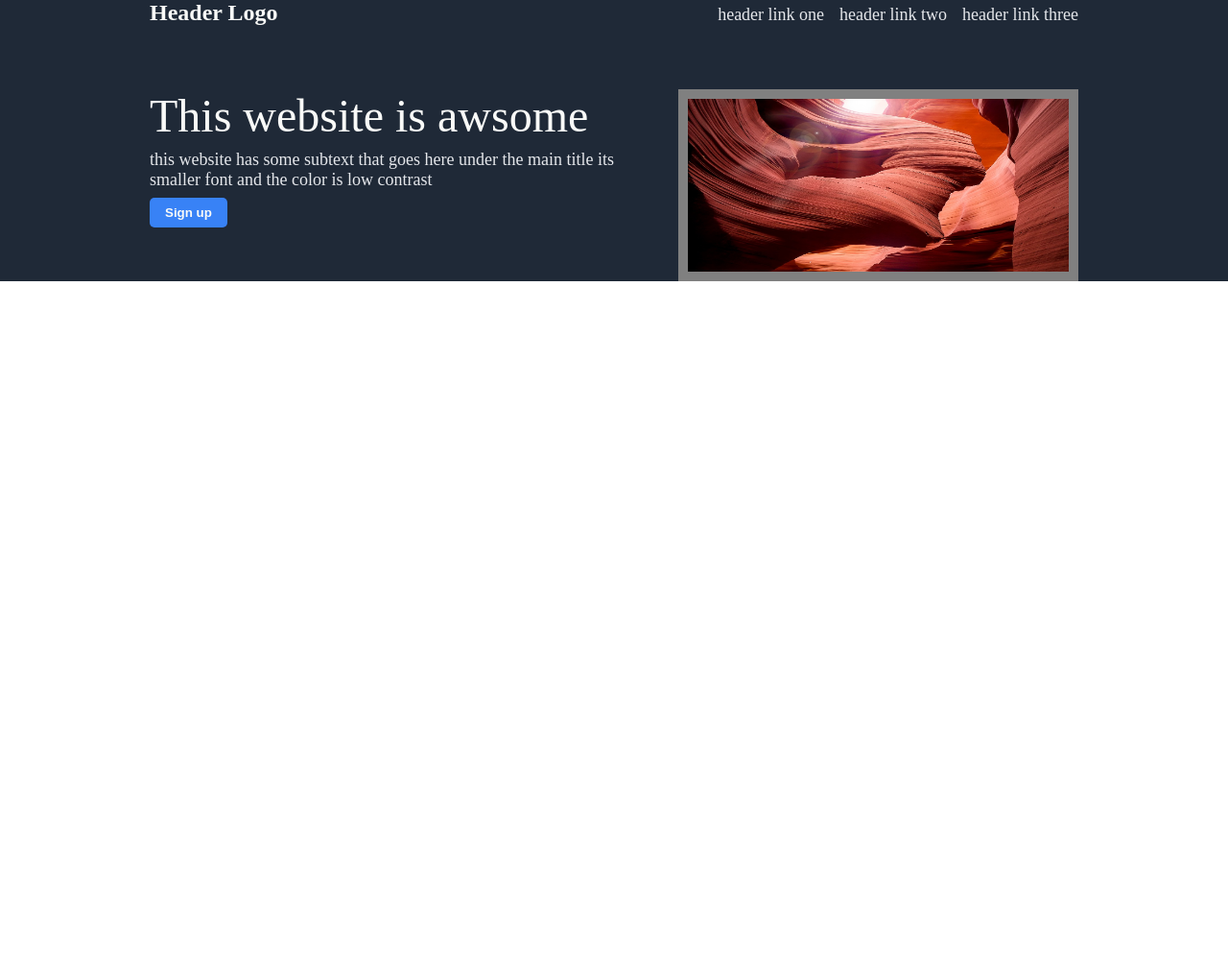
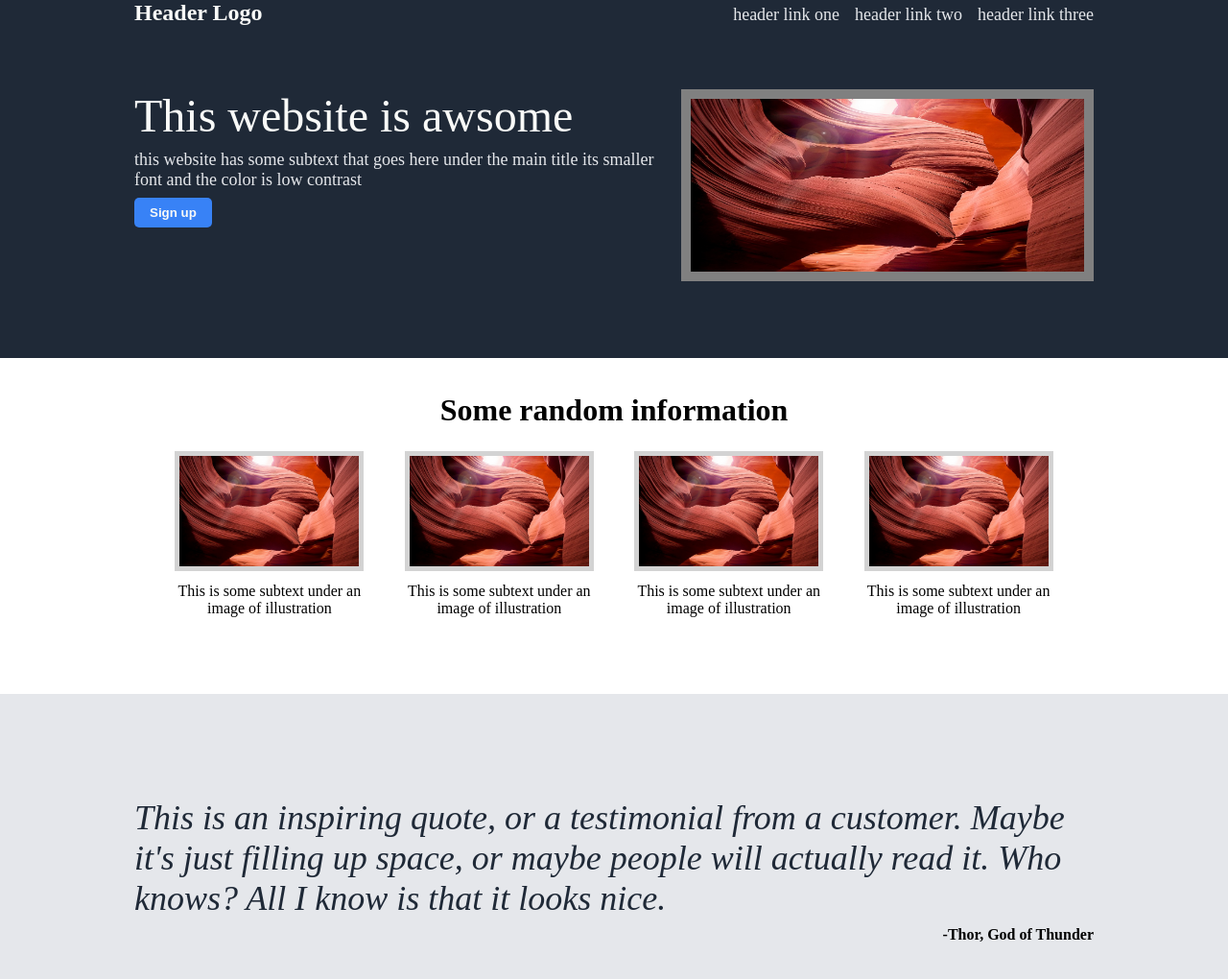
Before and after one commit to HakasOD/landing-page-odin, a plain HTML site: page index.html in a window 1280 px wide. Shown: the whole page at 96% size. Before the commit the page ends 800 px from the top, so only its background shows below. Drawn offline with Linux system fonts and the light colour scheme.

Commit message:
Add quote section

```diff
--- a/index.html
+++ b/index.html
@@ -32,12 +32,42 @@
         </div>
     </div>
 
+
     <div class="information">
-
+        <div class="content-container">
+            <h1>Some random information</h1>
+            <div class="images">
+                <div class="image-card">
+                    <img src="images/antelope-canyon-6305458_1280.jpg" alt="">
+                    <p>This is some subtext under an image of illustration</p>
+                </div>
+                <div class="image-card">
+                    <img src="images/antelope-canyon-6305458_1280.jpg" alt="">
+                    <p>This is some subtext under an image of illustration</p>
+                </div>
+                <div class="image-card">
+                    <img src="images/antelope-canyon-6305458_1280.jpg" alt="">
+                    <p>This is some subtext under an image of illustration</p>
+                </div>
+                <div class="image-card">
+                    <img src="images/antelope-canyon-6305458_1280.jpg" alt="">
+                    <p>This is some subtext under an image of illustration</p>
+                </div>
+            </div>
+        </div>
     </div>
 
-    <div class="quote">
+    <div class="quote-section">
+        <div class="content-container">
+            <p class="quote">This is an inspiring quote, or a testimonial from a customer.
+                Maybe it's just filling up space, or maybe people will actually read
+                it. Who knows? All I know is that it looks nice.
+            </p>
+            <div class="quote-author">
+                <p>-Thor, God of Thunder</p>
+            </div>
 
+        </div>
     </div>
 
     <div class="call-to-action">
--- a/style.css
+++ b/style.css
@@ -4,21 +4,27 @@
     margin: 0;
 }
 
-.hero {
-    background-color: #1f2937;
-    display: flex;
-    justify-content: center;
-    align-items: center;
-
-}
-
 .content-container {
     width: 1000px;
     max-width: 1000px;
-    padding-left: 16px;
-    padding-right: 16px;
+
+    /* padding: 0px 24px;  /* Not working */
 }
 
+a {
+    text-decoration: none;
+}
+
+ul {
+    list-style: none;
+}
+
+
+p {
+    margin: 8px 0;
+}
+
+/* Hero */
 .nav-bar {
     display: flex;
     justify-content: space-between;
@@ -29,6 +35,14 @@
     font-weight:bolder;
     flex-grow: 0;
 
+}
+
+.hero {
+    background-color: #1f2937;
+    display: flex;
+    justify-content: center;
+    align-items: center;
+    padding-bottom: 80px;
 }
 
 .hero .links {
@@ -47,8 +61,9 @@
     display: flex;
 }
 
-.info {
+.hero .info {
     margin-right: 16px;
+
 }
 
 .hero .container button{
@@ -60,27 +75,68 @@
     padding: 8px 16px;
 }
 
-a {
-    text-decoration: none;
-}
-
-ul {
-    list-style: none;
-}
-
-img {
+.hero img {
     height: 200px;
     width: 600px;
     border: 10px solid gray;
 
 }
 
-h1 {
+.hero h1 {
     color: #f9faf8;
     font-size: 48px;
     font-weight: bolder;
 }
 
-p {
-    margin: 8px 0;
+
+
+/* Information section */
+
+.information {
+    display: flex;
+    justify-content: center;
+    text-align: center;
+    margin-top: 36px;
+    margin-bottom: 72px;
 }
+
+.information h1 {
+    margin-bottom: 24px;
+}
+.images {
+    display: flex;
+    justify-content: space-evenly;
+    flex-wrap: wrap;
+}
+
+.images .image-card {
+    flex-basis: 100px;
+
+}
+
+.images img{
+    border: 5px solid lightgray;
+    height: 125px;
+    width: auto;
+}
+
+
+/* Quote section */
+.quote-section {
+    display: flex;
+    justify-content: center;
+    padding: 100px 0;
+    background-color: #e5e7eb;
+
+}
+
+.quote {
+    font-size: 36px;
+    font-style: italic;
+    color: #1f2937;
+}
+
+.quote-author {
+    font-weight: bold;
+    text-align: right;
+}
```
